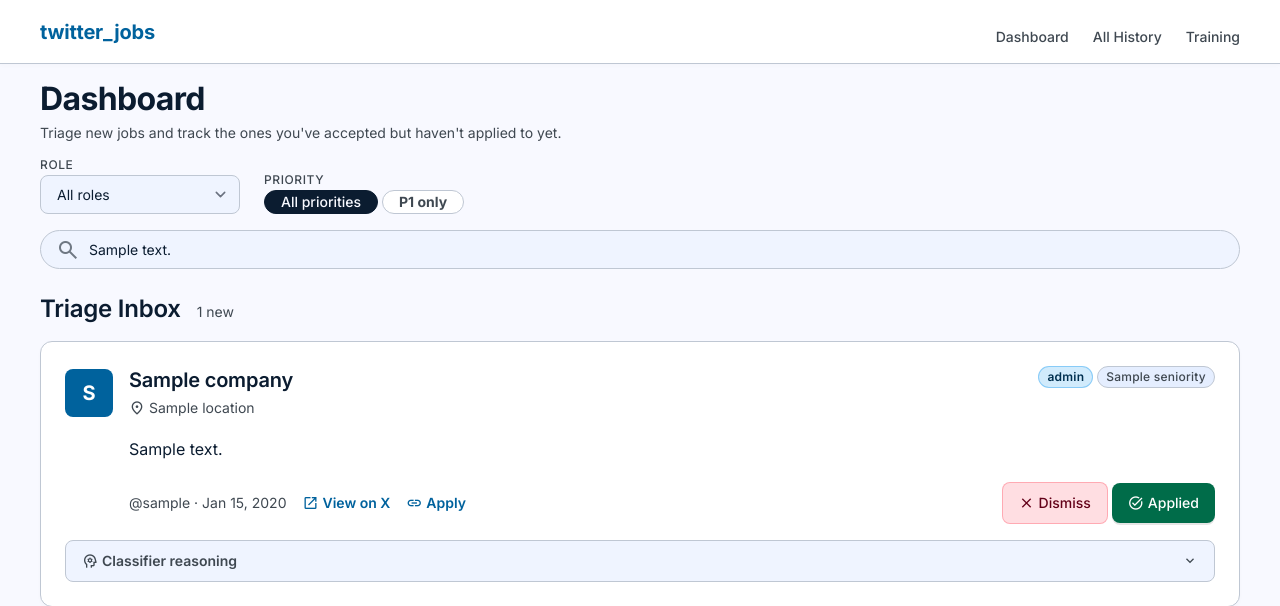
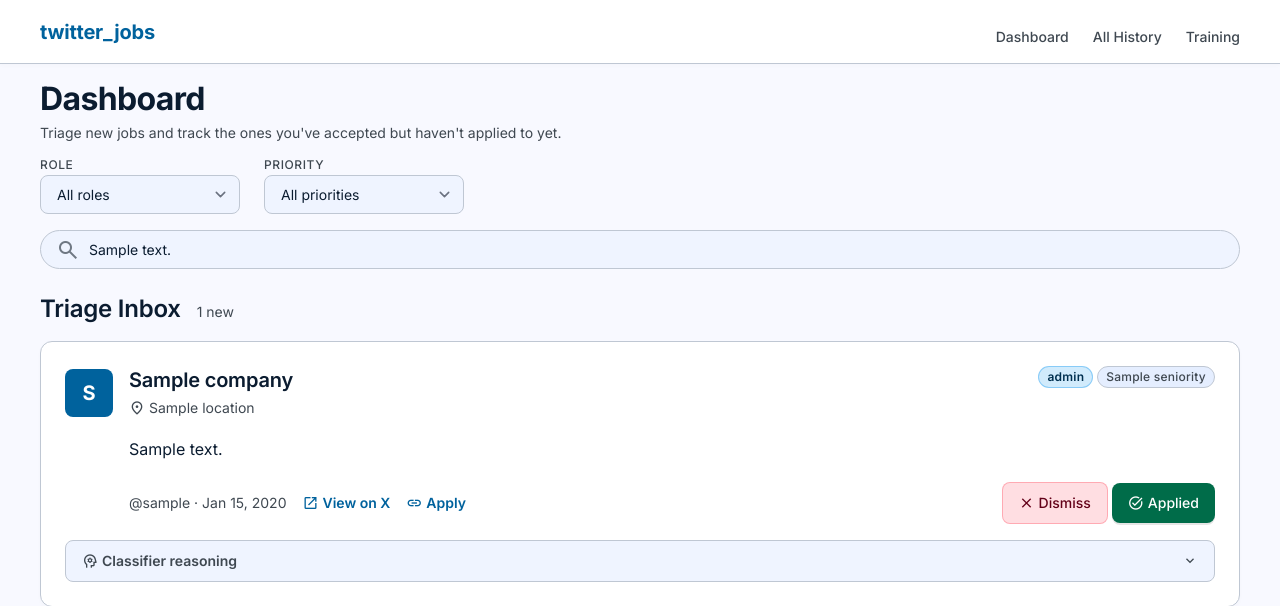
Before and after one commit to mlboryczka/twitter_jobs, a FastAPI app: template src/twitter_jobs/web/templates/dashboard.html in a window 1280 px wide. Shown: the top 606 px of the page. Run offline with FastAPI, Linux system fonts and the light colour scheme; the template is opened without the code that fills it: most values are stand-ins (such as "Sample title", 1, 10 or a date in 2020); parts of the project's set-up code (start-up, migrations or seed data) failed here and were passed over; some libraries are stand-ins or nearby versions.

Commit message:
Convert priority filter from pill list to dropdown to match role

```diff
--- a/src/twitter_jobs/web/templates/dashboard.html
+++ b/src/twitter_jobs/web/templates/dashboard.html
@@ -21,19 +21,13 @@
           {% endfor %}
         </select>
       </label>
-      <div class="flex flex-col gap-xs">
+      <label class="flex flex-col gap-xs min-w-[200px]">
         <span class="text-label-sm text-on-surface-variant uppercase tracking-wider">Priority</span>
-        <div class="flex flex-wrap items-center gap-xs">
-          <label class="cursor-pointer">
-            <input type="radio" name="priority" value="" class="peer sr-only" {% if not active_priority %}checked{% endif %} onchange="this.form.submit()">
-            <span class="block px-md py-xs rounded-full text-label-md font-medium border border-outline-variant bg-surface-container-lowest text-on-surface-variant peer-checked:bg-on-background peer-checked:text-background peer-checked:border-on-background transition-colors">All priorities</span>
-          </label>
-          <label class="cursor-pointer">
-            <input type="radio" name="priority" value="1" class="peer sr-only" {% if active_priority == '1' %}checked{% endif %} onchange="this.form.submit()">
-            <span class="block px-md py-xs rounded-full text-label-md font-bold border border-outline-variant bg-surface-container-lowest text-on-surface-variant peer-checked:bg-secondary-container peer-checked:text-on-secondary-container peer-checked:border-secondary-container transition-colors">P1 only</span>
-          </label>
-        </div>
-      </div>
+        <select name="priority" onchange="this.form.submit()" class="px-md py-sm bg-surface-container-low border border-outline-variant rounded-lg text-body-md text-on-background focus:border-primary focus:ring-1 focus:ring-primary outline-none">
+          <option value="" {% if not active_priority %}selected{% endif %}>All priorities</option>
+          <option value="1" {% if active_priority == '1' %}selected{% endif %}>P1 only</option>
+        </select>
+      </label>
     </div>
     <div class="relative">
       <span class="material-symbols-outlined absolute left-md top-1/2 -translate-y-1/2 text-outline">search</span>
```
